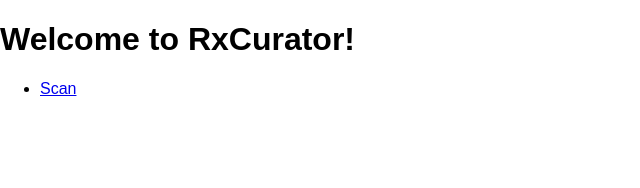
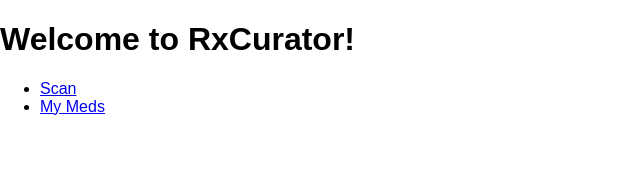
Before and after one commit to sam-pop/RxCurator, a React (Create React App) app in the folder client/: page / in a window 1280 px wide. Shown: the top 188 px of the page, without its empty margins (0-640 px from the left). Built offline with nearby package versions, Linux system fonts and the light colour scheme.

Commit message:
nav update

```diff
--- a/client/src/components/Nav/Nav.js
+++ b/client/src/components/Nav/Nav.js
@@ -19,11 +19,11 @@
                   Scan
                 </Link>
               </li>
-              {/* <li className="Nav__item">
+              <li className="Nav__item">
                 <Link className="Nav__link" to="/api/meds">
                   My Meds
                 </Link>
-              </li> */}
+              </li>
             </ul>
           </div>
         </div>
```
